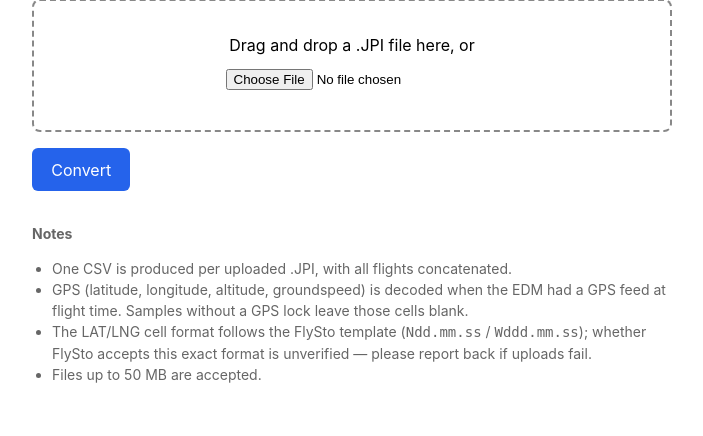
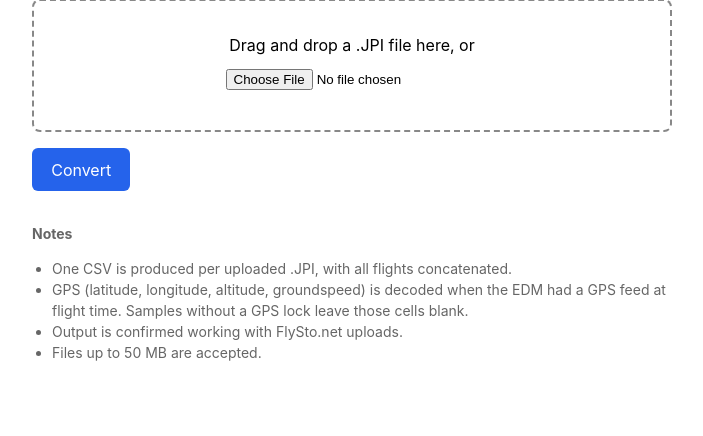
Before and after one commit to morgan336/jpiconverter, a Flask app: page / in a window 1280 px wide. Shown: the part 161-597 px from the top of the page, without its empty margins (288-991 px from the left). Run offline with Flask 3, Linux system fonts and the light colour scheme.

Commit message:
docs: confirm FlySto accepts the LAT/LNG format
User-verified: uploads to FlySto.net work. CS-520 is no longer an open
risk. Removed the format-unproven caveats from README, web UI, and
project memory.

Co-Authored-By: Claude Opus 4.7 <noreply@anthropic.com>

```diff
--- a/src/jpiconverter/web/templates/index.html
+++ b/src/jpiconverter/web/templates/index.html
@@ -66,7 +66,7 @@
     <ul>
       <li>One CSV is produced per uploaded .JPI, with all flights concatenated.</li>
       <li>GPS (latitude, longitude, altitude, groundspeed) is decoded when the EDM had a GPS feed at flight time. Samples without a GPS lock leave those cells blank.</li>
-      <li>The LAT/LNG cell format follows the FlySto template (<code>Ndd.mm.ss</code> / <code>Wddd.mm.ss</code>); whether FlySto accepts this exact format is unverified — please report back if uploads fail.</li>
+      <li>Output is confirmed working with FlySto.net uploads.</li>
       <li>Files up to 50&nbsp;MB are accepted.</li>
     </ul>
   </div>
```
Also changed, not shown: README.md.
